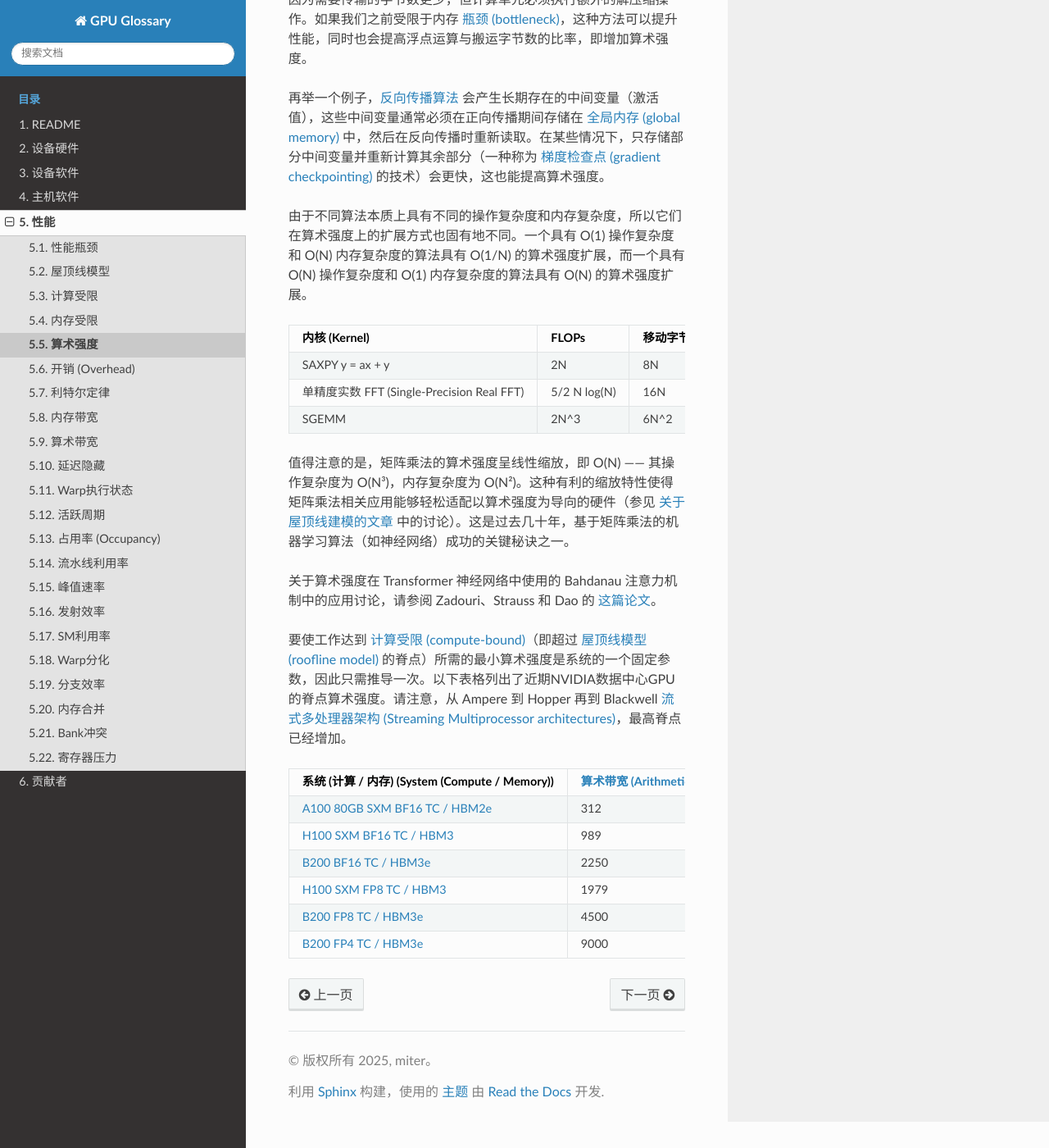
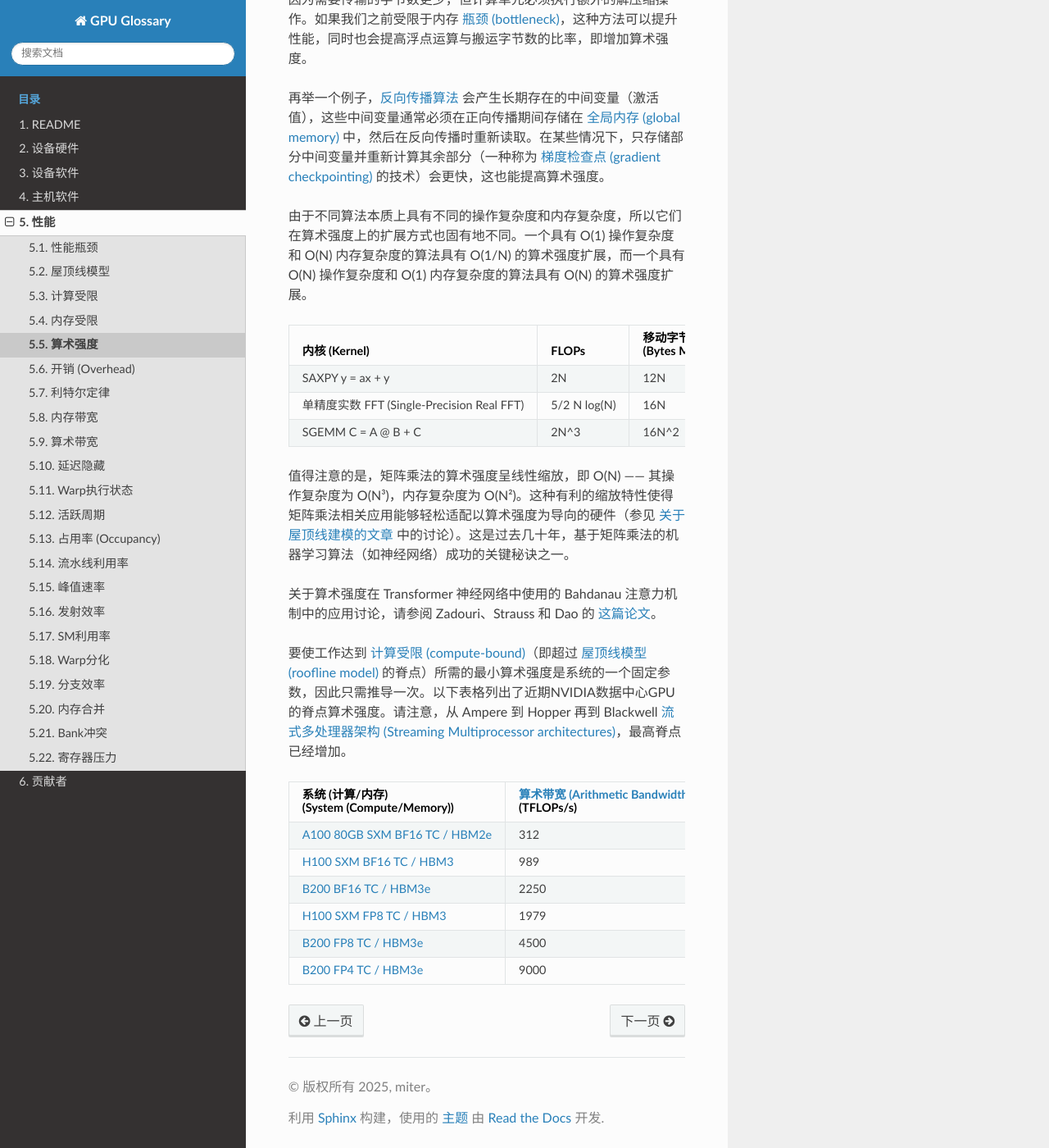
Before and after one commit to miter6/gpu-glossary-zh, a Sphinx documentation site: the page built from source/gpu-glossary/perf/arithmetic-intensity.md, in a window 1280 px wide and 1400 px high, scrolled down 844 px. Shown: the whole window at 82% size. Built offline with Sphinx 7.4.7 and the Read the Docs theme 3.1.0, drawn with Linux system fonts in a browser that asks for light colours.

Commit message:
Fix the Bytes Moved for SGEMM in the arithmetic-intensity

```diff
--- a/source/gpu-glossary/perf/arithmetic-intensity.md
+++ b/source/gpu-glossary/perf/arithmetic-intensity.md
@@ -14,11 +14,11 @@
 
 由于不同算法本质上具有不同的操作复杂度和内存复杂度，所以它们在算术强度上的扩展方式也固有地不同。一个具有 O(1) 操作复杂度和 O(N) 内存复杂度的算法具有 O(1/N) 的算术强度扩展，而一个具有 O(N) 操作复杂度和 O(1) 内存复杂度的算法具有 O(N) 的算术强度扩展。
 
-| **内核 (Kernel)**           |    **FLOPs** | **移动字节数 (Bytes Moved)** | **算术强度 (Arithmetic Intensity)** | **算术强度扩展 (Arithmetic Intensity Scaling)** |
+| **内核 (Kernel)**           |    **FLOPs** | **移动字节数<br> (Bytes Moved)** | **算术强度<br> (Arithmetic Intensity)** | **算术强度扩展<br> (Arithmetic Intensity Scaling)** |
 | :-------------------------- | -----------: | ---------------------------: | ----------------------------------: | ----------------------------------------------: |
-| SAXPY y = ax + y            |           2N |                          8N |                                 1/4 |                                            O(1) |
+| SAXPY y = ax + y            |           2N |                          12N |                                 1/6 |                                            O(1) |
 | 单精度实数 FFT (Single-Precision Real FFT) | 5/2 N log(N) |                         16N |                       5/32 log(N) |                                      O(log(N)) |
-| SGEMM                       |         2N^3 |                        6N^2 |                               N/8 |                                            O(N) |
+| SGEMM C = A @ B + C         |         2N^3 |                       16N^2 |                               N/8 |                                            O(N) |
 
 值得注意的是，矩阵乘法的算术强度呈线性缩放，即 O(N) —— 其操作复杂度为 O(N³)，内存复杂度为 O(N²)。这种有利的缩放特性使得矩阵乘法相关应用能够轻松适配以算术强度为导向的硬件（参见 [关于屋顶线建模的文章](/gpu-glossary/perf/roofline-model) 中的讨论）。这是过去几十年，基于矩阵乘法的机器学习算法（如神经网络）成功的关键秘诀之一。
 
@@ -26,7 +26,7 @@
 
 要使工作达到 [计算受限 (compute-bound)](/gpu-glossary/perf/compute-bound)（即超过 [屋顶线模型 (roofline model)](/gpu-glossary/perf/roofline-model) 的脊点）所需的最小算术强度是系统的一个固定参数，因此只需推导一次。以下表格列出了近期NVIDIA数据中心GPU的脊点算术强度。请注意，从 Ampere 到 Hopper 再到 Blackwell [流式多处理器架构 (Streaming Multiprocessor architectures)](/gpu-glossary/device-hardware/streaming-multiprocessor-architecture)，最高脊点已经增加。
 
-| **系统 (计算 / 内存) (System (Compute / Memory))**                                                                                                                               | **[算术带宽 (Arithmetic Bandwidth)](/gpu-glossary/perf/arithmetic-bandwidth) (TFLOPs/s)** | **[内存带宽 (Memory Bandwidth)](/gpu-glossary/perf/memory-bandwidth) (TB/s)** | **[脊点 (Ridge Point)](/gpu-glossary/perf/roofline-model) (FLOPs/byte)** |
+| **系统 (计算/内存)<br> (System (Compute/Memory))**                                                                                                                               | **[算术带宽 (Arithmetic Bandwidth)](/gpu-glossary/perf/arithmetic-bandwidth) <br>(TFLOPs/s)** | **[内存带宽 (Memory Bandwidth)](/gpu-glossary/perf/memory-bandwidth) <br>(TB/s)** | **[脊点 (Ridge Point)](/gpu-glossary/perf/roofline-model) <br>(FLOPs/byte)** |
 | :-------------------------------------------------------------------------------------------------------------------------------------------------------------------------------- | ------------------------------------------------------------------------------------------: | -----------------------------------------------------------------------------: | --------------------------------------------------------------------------: |
 | [A100 80GB SXM BF16 TC / HBM2e](https://www.nvidia.com/content/dam/en-zz/Solutions/Data-Center/a100/pdf/nvidia-a100-datasheet-us-nvidia-1758950-r4-web.pdf) |                                                                                        312 |                                                                              2 |                                                                         156 |
 | [H100 SXM BF16 TC / HBM3](https://resources.nvidia.com/en-us-gpu-resources/h100-datasheet-24306)                |                                                                                        989 |                                                                           3.35 |                                                                         295 |
```
